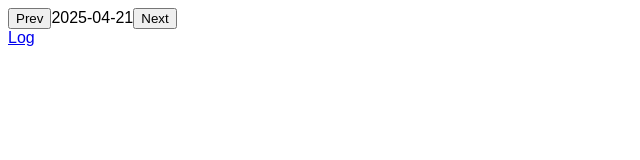
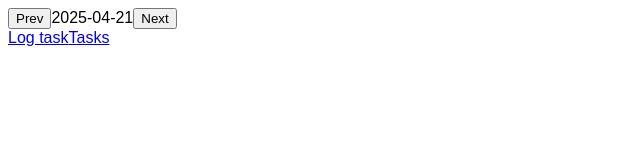
Before and after one commit to ydalir/recur, a React (Vite) app: page / in a window 1280 px wide. Shown: the top 160 px of the page, without its empty margins (0-640 px from the left). Built offline with nearby package versions, Linux system fonts and the light colour scheme.

Commit message:
Add navigation buttons and fix routing

```diff
--- a/src/App.tsx
+++ b/src/App.tsx
@@ -10,8 +10,9 @@ export const App = () => {
       <Route path={"/"} element={<HomePage />} />
       <Route path={"entry/:date/add"} element={<AddEntryPage />} />
 
-      <Route path={"tasks"} element={<TasksPage />}>
-        <Route path={":taskId?/edit"} element={<EditTaskPage />} />
+      <Route path={"tasks"}>
+        <Route index element={<TasksPage />} />
+        <Route path={"edit/:taskId?"} element={<EditTaskPage />} />
       </Route>
     </Routes>
   );
--- a/src/pages/AddEntry/AddEntryPage.tsx
+++ b/src/pages/AddEntry/AddEntryPage.tsx
@@ -1,5 +1,5 @@
 import dayjs from "dayjs";
-import { useNavigate, useParams } from "react-router";
+import { Link, useNavigate, useParams } from "react-router";
 import { formatDate } from "../../utils/date";
 import { useEffect, useState } from "react";
 import { DBTask } from "../../utils/task";
@@ -38,6 +38,7 @@ export const AddEntryPage = () => {
           </button>
         </div>
       ))}
+      <Link to={{ pathname: "/", hash: formatDate(date) }}>Back</Link>
     </div>
   );
 };
--- a/src/pages/EditTask/EditTaskPage.tsx
+++ b/src/pages/EditTask/EditTaskPage.tsx
@@ -1,5 +1,5 @@
 import { useEffect, useState } from "react";
-import { useNavigate, useParams } from "react-router";
+import { Link, useNavigate, useParams } from "react-router";
 import { getTask, updateTask } from "../../utils/idb";
 import { DBTask, defaultTask } from "../../utils/task";
 import { TaskForm } from "../../components/TaskForm";
@@ -26,5 +26,10 @@ export const EditTaskPage = () => {
 
   if (!task) return "Loading";
 
-  return <TaskForm task={task} saveTask={saveTask} />;
+  return (
+    <div>
+      <TaskForm task={task} saveTask={saveTask} />
+      <Link to={".."}>Back</Link>
+    </div>
+  );
 };
--- a/src/pages/Home/HomePage.tsx
+++ b/src/pages/Home/HomePage.tsx
@@ -25,7 +25,8 @@ export const HomePage = () => {
       {entries.map((entry) => (
         <div key={entry.id}>{entry.title}</div>
       ))}
-      <Link to={`entry/${formatDate(date)}/add`}>Log</Link>
+      <Link to={`entry/${formatDate(date)}/add`}>Log task</Link>
+      <Link to={`tasks`}>Tasks</Link>
     </div>
   );
 };
--- a/src/pages/Tasks/TasksPage.tsx
+++ b/src/pages/Tasks/TasksPage.tsx
@@ -1,6 +1,7 @@
 import { useEffect, useState } from "react";
 import { DBTask } from "../../utils/task";
 import { getTasks } from "../../utils/idb";
+import { Link } from "react-router";
 
 export const TasksPage = () => {
   const [tasks, setTasks] = useState<DBTask[]>();
@@ -18,6 +19,8 @@ export const TasksPage = () => {
       {tasks.map((task) => (
         <div key={task.id}>{task.title}</div>
       ))}
+      <Link to="edit">Add task</Link>
+      <Link to="/">Log</Link>
     </div>
   );
 };
```
